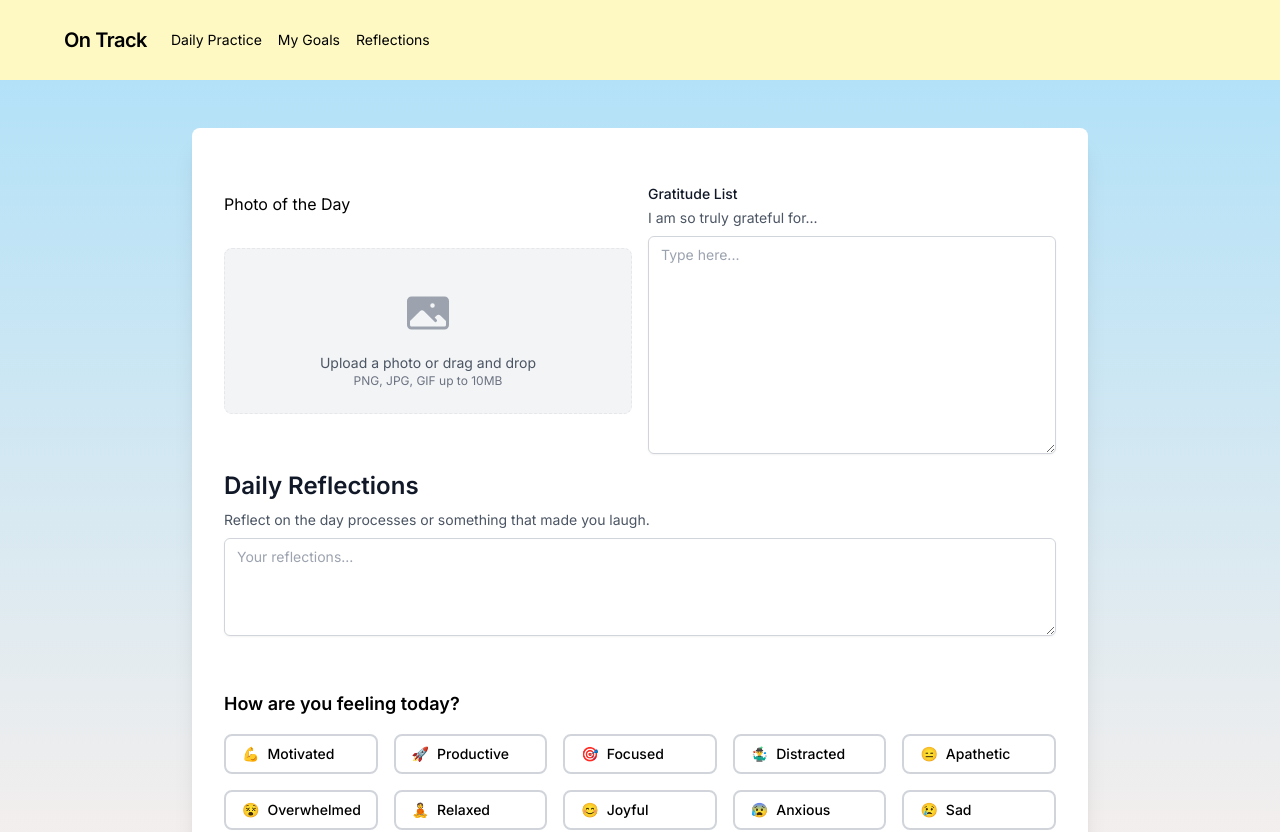
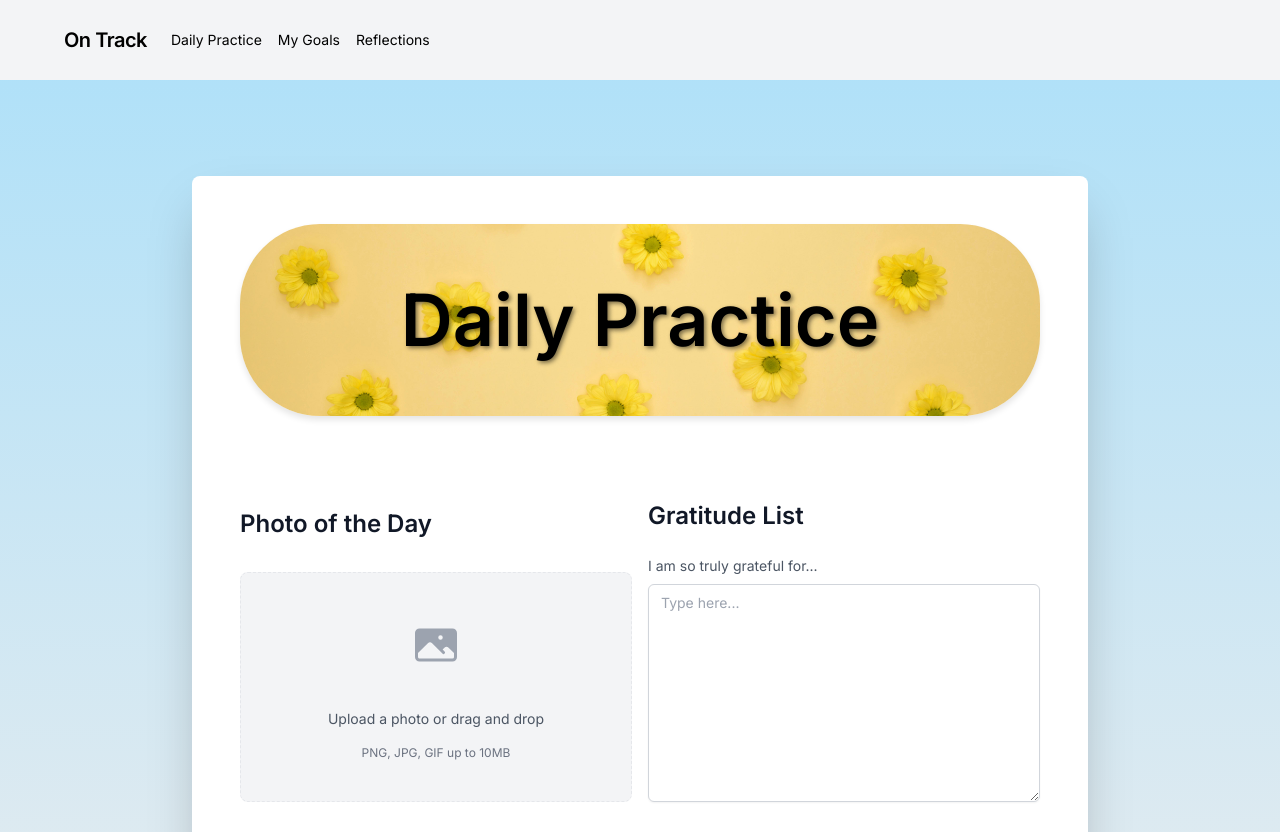
Before and after one commit to hollyallison/on-track, a Next.js app: page /daily-practice in a window 1280 px wide. Shown: the top 832 px of the page. Built offline with nearby package versions, Linux system fonts and the light colour scheme.

Commit message:
update css on daily practice

```diff
--- a/app/(dashboard)/daily-practice/page.tsx
+++ b/app/(dashboard)/daily-practice/page.tsx
@@ -1,5 +1,5 @@
 "use client"
-"use client";
+import Image from 'next/image'; // Import the Image component from next/image
 import MoodTracker from '../../components/MoodTracker';
 import ActionButtons from '../../components/ActionButtons';
 import Gratitude from '../../components/Gratitude';
@@ -9,8 +9,24 @@ import PhotoUpload from '../../components/PhotoUpload';
 
 export default function DailyPractice() {
   return (
-    <div className="flex justify-center items-center min-h-screen my-12"> {/* Ensures full viewport height and centers children */}
-      <div className="grid grid-cols-1 md:grid-cols-2 gap-4 items-start w-full max-w-4xl p-8 bg-white rounded-lg shadow-xl">
+    <div className="flex flex-col items-center justify-center min-h-screen my-12 px-4 py-12 sm:px-12 lg:px-14">
+      <div className="w-full max-w-4xl p-12 bg-white rounded-lg shadow-2xl">
+        <h2
+          className="col-span-full text-center text-7xl my-10 font-semibold"
+          style={{
+            backgroundImage: 'url("/images/dailypractice-header.jpg")',
+            backgroundSize: 'cover',
+            backgroundPosition: 'center',
+            padding: '60px 0',
+            margin: '0 0 60px 0', // Adjust the margin as needed
+            borderRadius: '80px',
+            boxShadow: '0 4px 6px rgba(0, 0, 0, 0.1)',
+            textShadow: '2px 2px 4px rgba(0, 0, 0, 0.5)'
+          }}
+        >
+          Daily Practice
+        </h2>
+        <div className="grid grid-cols-1 md:grid-cols-2 gap-4 items-start">
           <div className="flex flex-col md:col-span-1">
             <PhotoUpload />
           </div>
@@ -28,5 +44,6 @@ export default function DailyPractice() {
           </div>
         </div>
       </div>
+    </div>
   );
 }
--- a/app/components/Gratitude.tsx
+++ b/app/components/Gratitude.tsx
@@ -4,10 +4,10 @@ import React from 'react'
   const GratitudeList = () => {
         return (
           <>
-            <label htmlFor="gratitude-list" className="block mt-6 text-sm font-medium text-gray-900">
+            <label htmlFor="gratitude-list" className="block my-6 text-2xl font-semibold text-gray-900">
               Gratitude List
             </label>
-            <p className="mt-1 text-sm text-gray-600">I am so truly grateful for...</p>
+            <p className=" text-sm text-gray-600">I am so truly grateful for...</p>
             <textarea
               id="gratitude-list"
               rows={10}
--- a/app/components/Navbar.tsx
+++ b/app/components/Navbar.tsx
@@ -2,7 +2,7 @@ import Link from 'next/link';
 
 export default function Navbar() {
   return (
-    <nav className="flex items-center justify-between flex-wrap bg-yellow-100 p-6">
+    <nav className="flex items-center justify-between flex-wrap bg-gray-100 p-6">
       <div className="flex items-center flex-shrink-0 text-black mr-6">
         <Link href="/" className="flex items-center">
             {/* SVG Logo here */}
--- a/app/components/PhotoUpload.tsx
+++ b/app/components/PhotoUpload.tsx
@@ -6,12 +6,12 @@ import { PhotoIcon } from '@heroicons/react/24/solid';
         return (
             <div>
 
-            <h2 className='my-8'> Photo of the Day</h2>
+            <h2 className='my-8 text-2xl font-semibold text-gray-900'> Photo of the Day</h2>
           <div className="mb-8 p-6 bg-gray-100 rounded-lg border border-dashed border-gray-200">
-            <div className="flex flex-col items-center justify-center">
-              <PhotoIcon className="mt-4 h-12 w-12 text-gray-400" />
-              <p className="mt-4 text-sm text-gray-600">Upload a photo or drag and drop</p>
-              <p className="text-xs text-gray-500">PNG, JPG, GIF up to 10MB</p>
+            <div className="flex flex-col items-center justify-center ">
+              <PhotoIcon className="m-6 h-12 w-12 text-gray-400" />
+              <p className="m-4 text-sm text-gray-600">Upload a photo or drag and drop</p>
+              <p className="text-xs text-gray-500 mb-4">PNG, JPG, GIF up to 10MB</p>
               <input id="file-upload" name="file-upload" type="file" className="sr-only" />
             </div>
           </div>
```
Also changed, not shown: app/images/dailypractice-header.jpg (deleted), public/images/dailypractice-header.jpg (added). Lines whose indentation alone changed are shown as unchanged.
